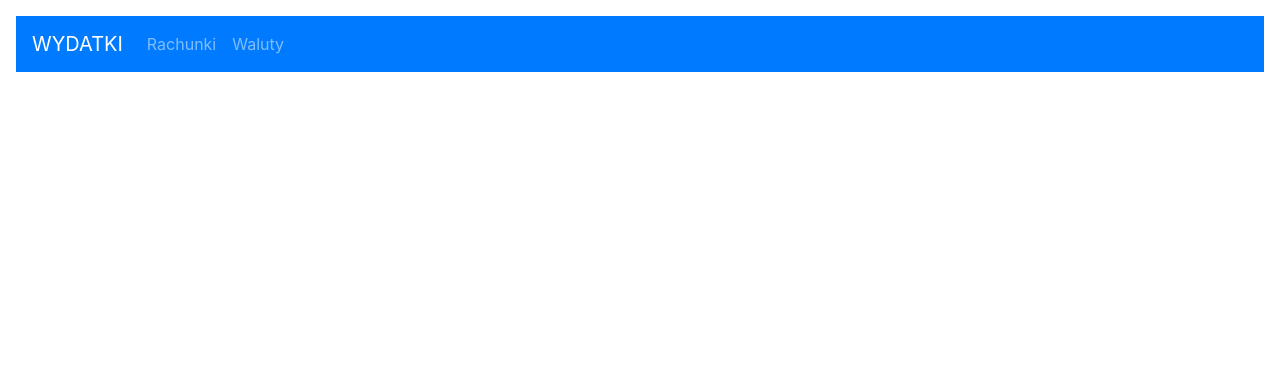
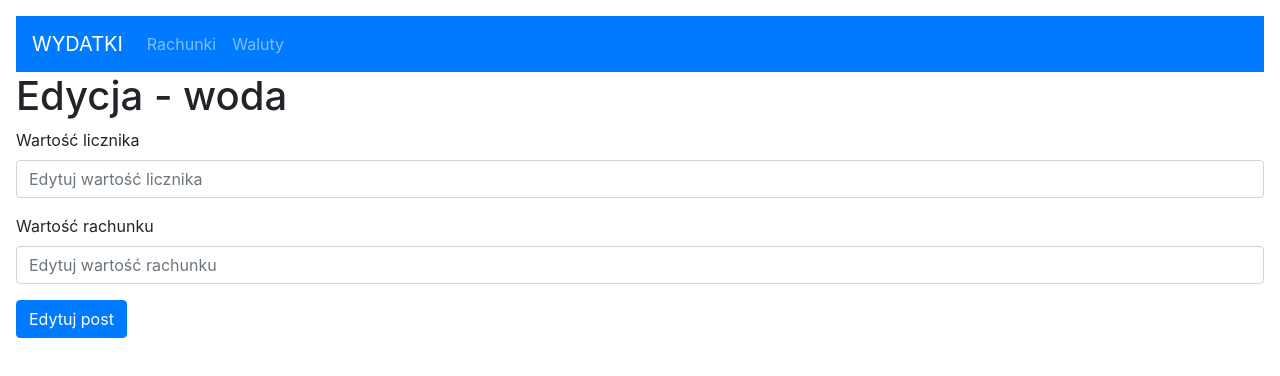
Before and after one commit to DanielSzarek/k8s-bills-app, a React (Create React App) app in the folder frontend/: page /water/1 in a window 1280 px wide. Shown: the top 376 px of the page. Built offline with nearby package versions, Linux system fonts and the light colour scheme; no server answers.

Commit message:
Add edit page and connection with API

```diff
--- a/frontend/package.json
+++ b/frontend/package.json
@@ -9,6 +9,7 @@
     "bootstrap": "^4.5.3",
     "react": "^17.0.1",
     "react-bootstrap": "^1.4.0",
+    "react-bootstrap-icons": "^1.2.3",
     "react-dom": "^17.0.1",
     "react-loader-spinner": "^3.1.14",
     "react-router-dom": "^5.2.0",
--- a/frontend/src/App.js
+++ b/frontend/src/App.js
@@ -1,8 +1,9 @@
 import './App.css';
 import {BrowserRouter, Switch, Route} from "react-router-dom";
-import Home from "./components/Home/home";
 import MyNavbar from "./components/Home/navbar";
 import React from "react";
+import Home from "./components/Home/home";
+import waterEditItem from "./components/WaterTable/waterEditItem";
 
 function App() {
     return (
@@ -13,7 +14,7 @@ function App() {
             <BrowserRouter>
                 <Switch>
                     <Route exact path="/" component={Home}/>
-                    <Route exact path="/water/:id"/>
+                    <Route path="/water/:id" component={waterEditItem}/>
                 </Switch>
             </BrowserRouter>
         </div>
--- a/frontend/src/components/Home/home.js
+++ b/frontend/src/components/Home/home.js
@@ -1,6 +1,5 @@
 import React from 'react';
 import {withRouter} from 'react-router-dom';
-import MyNavbar from "./navbar";
 import WaterTable from "../WaterTable/waterTable";
 
 class Home extends React.Component {
--- a/frontend/src/components/WaterTable/waterEditItem.js
+++ b/frontend/src/components/WaterTable/waterEditItem.js
@@ -0,0 +1,94 @@
+import React from "react";
+import {withRouter} from "react-router-dom";
+import {Button, Form} from "react-bootstrap";
+
+class WaterEditItem extends React.Component {
+
+    constructor(props, context) {
+        super(props, context);
+
+        this.state = {
+            id: this.props.match.params.id,
+            waterBill: {}
+        }
+        this.handleChange = this.handleChange.bind(this);
+        this.handleSubmit = this.handleSubmit.bind(this);
+    }
+
+    componentDidMount() {
+        fetch(`http://localhost:8080/bills/${this.state.id}/`)
+            .then(response => response.json())
+            .then(data => {
+                this.setState({
+                    waterBill: data,
+                    registerValue: data.register_value,
+                    billAmount: data.bill_amount
+                })
+            })
+    }
+
+    handleChange(event) {
+        this.setState({
+            [event.target.name]: event.target.value
+        });
+    }
+
+    handleSubmit(event) {
+        event.preventDefault();
+
+        if (!this.state.registerValue || this.state.registerValue < 0) {
+            alert("Wartość licznika jest nieprawidłowa!");
+            return;
+        }
+
+        if (!this.state.billAmount || this.state.billAmount < 0) {
+            alert("Wartość rachunku jest nieprawidłowa!");
+            return;
+        }
+
+        const waterBill = this.state.waterBill;
+        waterBill.register_value = this.state.registerValue;
+        waterBill.bill_amount = this.state.billAmount;
+
+        fetch(`http://localhost:8080/bills/${this.state.id}/`, {
+            method: "PUT",
+            headers: {
+                "Content-Type": "application/json",
+            },
+            body: JSON.stringify(waterBill)
+        })
+            .then(response => {
+                this.props.history.push(`/home/${this.state.id}`)
+            });
+    }
+
+    render() {
+        return (
+            <div>
+                <h1>Edycja - woda</h1>
+                <div>
+                    <Form onSubmit={this.handleSubmit}>
+                        <Form.Group>
+                            <Form.Label>Wartość licznika</Form.Label>
+                            <Form.Control type={"number"} step={0.001} name={"registerValue"}
+                                          placeholder={"Edytuj wartość licznika"}
+                                          value={this.state.registerValue}
+                                          onChange={this.handleChange}></Form.Control>
+                        </Form.Group>
+                        <Form.Group>
+                            <Form.Label>Wartość rachunku</Form.Label>
+                            <Form.Control type={"number"} step={0.01} name={"billAmount"}
+                                          placeholder={"Edytuj wartość rachunku"}
+                                          value={this.state.billAmount}
+                                          onChange={this.handleChange}></Form.Control>
+                        </Form.Group>
+                        <Button variant="primary" type="submit">Edytuj post</Button>
+                    </Form>
+                </div>
+            </div>
+
+        );
+    }
+}
+
+export default withRouter(WaterEditItem);
--- a/frontend/src/components/WaterTable/waterItem.js
+++ b/frontend/src/components/WaterTable/waterItem.js
@@ -1,4 +1,6 @@
 import React from 'react';
+import {Link} from "react-router-dom";
+import {PencilSquare} from 'react-bootstrap-icons';
 
 export default class WaterItem extends React.Component {
 
@@ -10,16 +12,13 @@ export default class WaterItem extends React.Component {
         }
     }
 
-    onTrClick(id) {
-        this.props.history.push('/water/' + id);
-    }
-
     render() {
         return (
-            <tr onClick={this.onTrClick(this.state.waterItem.id)}>
+            <tr>
                 <td>{this.state.waterItem.month_of_bill}</td>
                 <td>{this.state.waterItem.register_value}</td>
                 <td>{this.state.waterItem.bill_amount} zł</td>
+                <td><Link to={`/water/${this.state.waterItem.id}`} key={this.state.waterItem.id} style={{marginTop: "16px"}}><PencilSquare /></Link></td>
             </tr>
         );
     }
--- a/frontend/src/components/WaterTable/waterTable.js
+++ b/frontend/src/components/WaterTable/waterTable.js
@@ -9,8 +9,7 @@ export default class WaterTable extends React.Component {
         super(props, context);
 
         this.state = {
-            waterBills: [],
-            progressBarDisplayState: true,
+            waterBills: []
         }
     }
 
```
Also changed, not shown: 2 other files (tests, documents, lock files or other folders).
